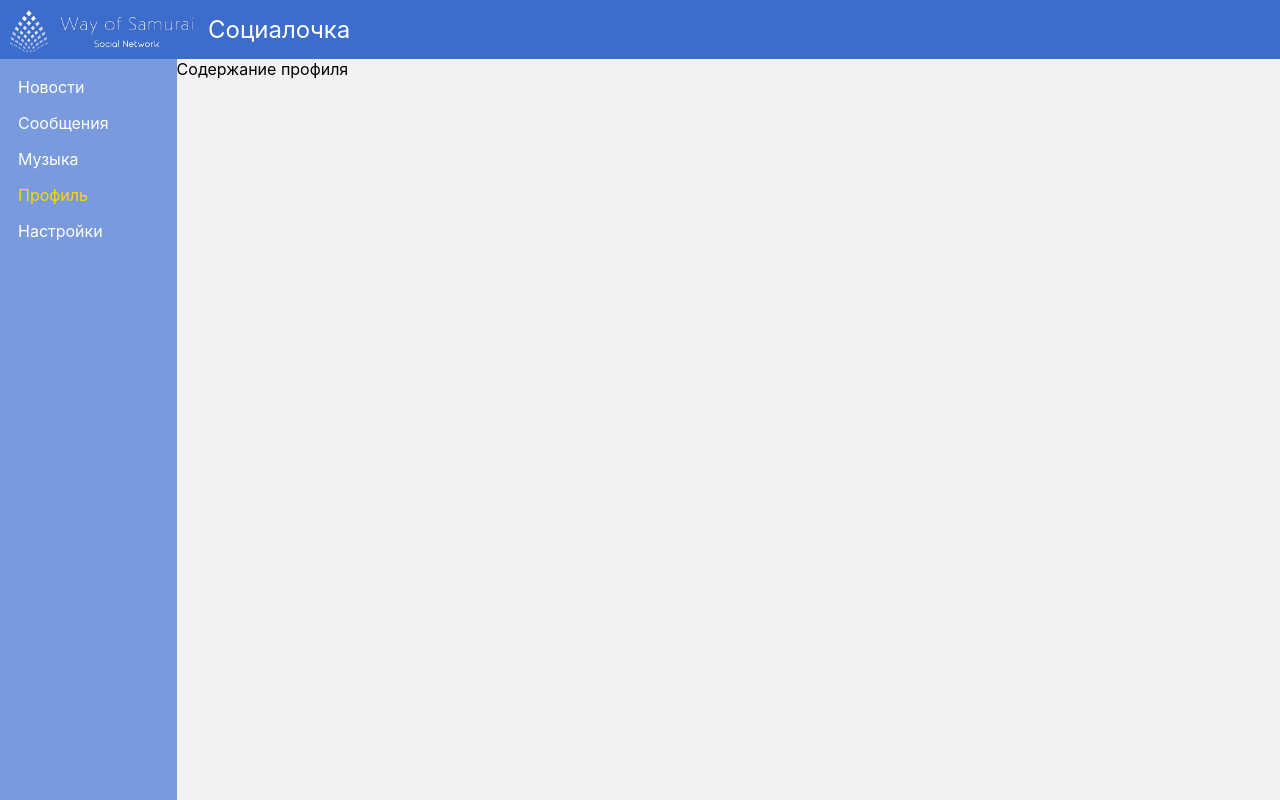
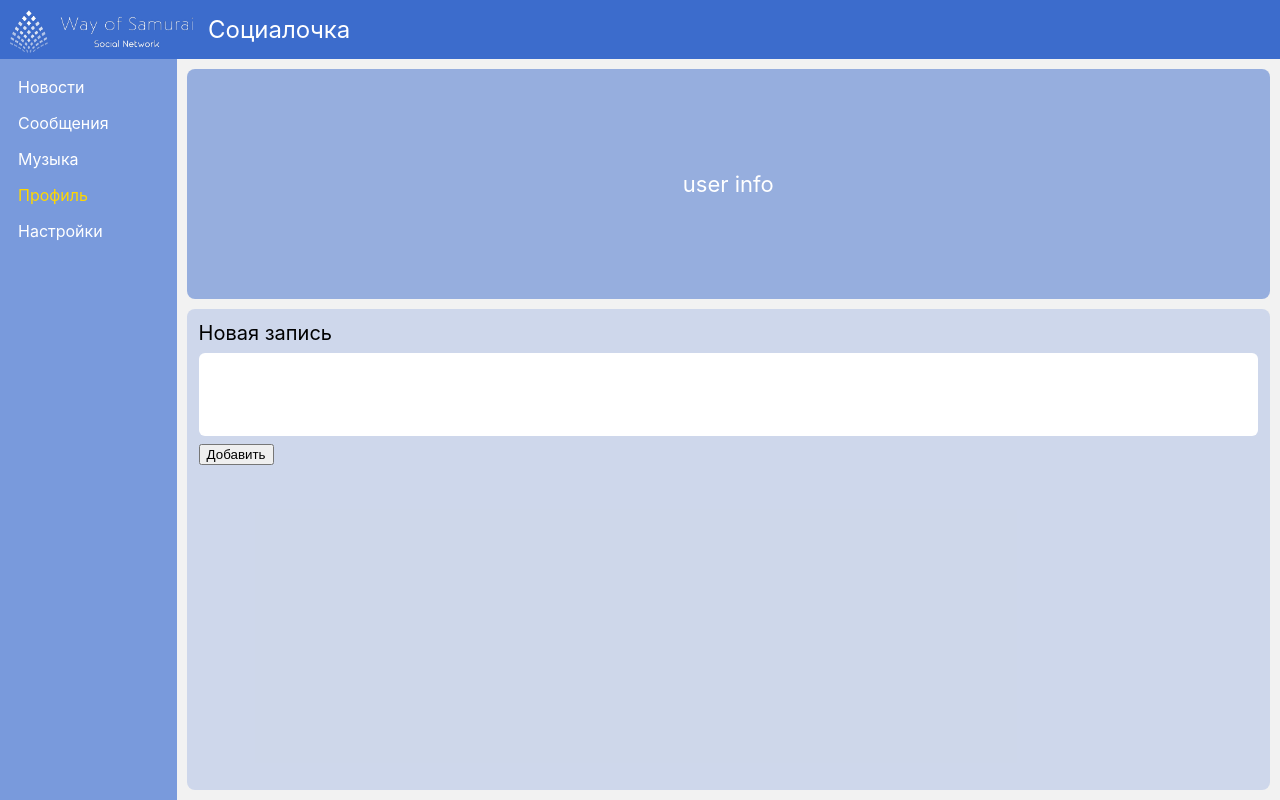
Before and after one commit to Treiol/way-of-samurai, a React (Create React App) app: page /profile in a window 1280 px wide. Built offline with nearby package versions, Linux system fonts and the light colour scheme.

Commit message:
improved Profile page

```diff
--- a/src/components/Content/Profile/Profile.jsx
+++ b/src/components/Content/Profile/Profile.jsx
@@ -1,8 +1,20 @@
-//import style from './Profile.module.css';
+import { createRef } from 'react';
+import style from './Profile.module.css';
 
-const Profile = () => {
+const Profile = (props) => {
+  const textareaPost = createRef();
   return (
-    <div className={`content`}>Содержание профиля</div>
+    <div className={`content ${style.content} ${style.profile}`}>
+      <div className={style.userInfo}><span>user info</span></div>
+      <div className={style.userPosts}>
+        <div className={style.postForm}>
+          <h1>Новая запись</h1>
+          <textarea ref={textareaPost}></textarea>
+          <input type="button" value="Добавить" />
+        </div>
+        <div></div>
+      </div>
+    </div>
   );
 };
 
--- /dev/null
+++ b/src/components/Content/Profile/Profile.module.css
@@ -0,0 +1,59 @@
+.content.profile {
+  flex-direction: column;
+}
+
+.content.profile > .userInfo {
+  background:    #3C6CCC80;
+  border-radius: 8px;
+  display:       inherit;
+  height:        230px;
+  margin:        10px;
+  max-height:    230px;
+  min-height:    230px;
+}
+
+.content.profile > .userInfo > span {
+  color:     #FFFFFF;
+  font-size: 22px;
+  height:    fit-content;
+  margin:    auto;
+}
+
+.content.profile > .userPosts {
+  background:     #3C6CCC33;
+  border-radius:  8px;
+  display:        inherit;
+  flex-direction: column;
+  height:         100%;
+  margin:         0 10px 10px 10px;
+}
+
+.content.profile > .userPosts > .postForm {
+  display:        inherit;
+  flex-direction: column;
+  height:         144px;
+  max-height:     144px;
+  min-height:     144px;
+  padding:        12px;
+}
+
+.content.profile > .userPosts > .postForm > h1 {
+  font-size:   20px;
+  font-weight: 400;
+  margin:      0 0 8px 0;
+}
+
+.content.profile > .userPosts > .postForm > textarea {
+  border:        none;
+  border-radius: 6px;
+  font-size:     14px;
+  height:        100%;
+  margin:        0 0 8px 0;
+  outline:       none;
+  padding:       4px;
+  resize:        none;
+}
+
+.content.profile > .userPosts > .postForm > input {
+  margin: 0 auto 0 0;
+}
--- a/src/redux/state.js
+++ b/src/redux/state.js
@@ -6,4 +6,11 @@ const state = {
   }
 };
 
+export const addPost = (message) => {
+  const newPost = {
+    id: state.profileData.posts.length + 1, message, likesCount: 0
+  };
+  state.profileData.posts.push(newPost);
+};
+
 export default state;
```
Also changed, not shown: src/App.js (line endings or trailing spaces).
